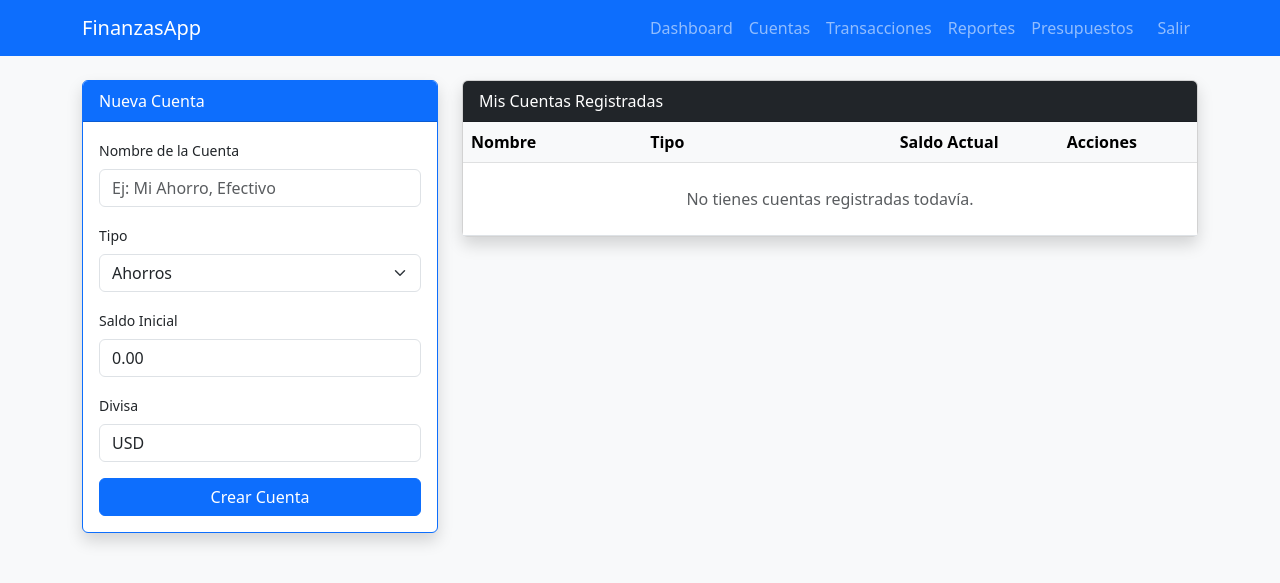
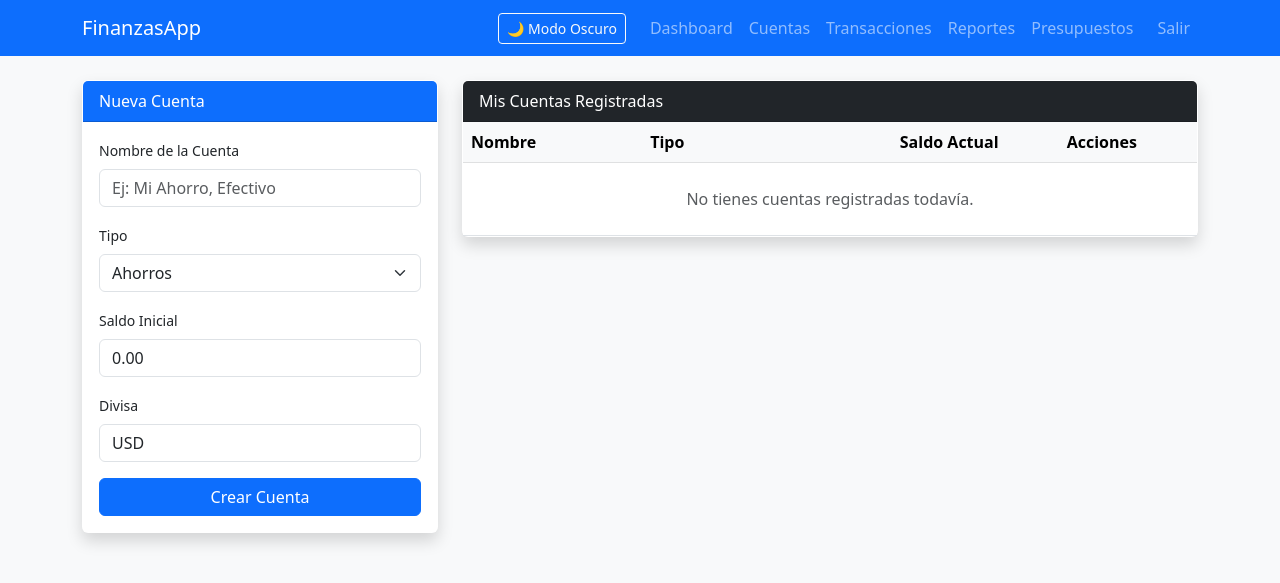
Before and after one commit to rafapolo22/FinanzasApp, a Flask app: page /cuentas in a window 1280 px wide. Shown: the top 583 px of the page. Run offline with Flask 3, Linux system fonts and the light colour scheme; the visitor is signed in with stand-in values (Sample User, id 1); data that the repository does not hold is empty.

Commit message:
Feature: modo oscuro con toggle y persistencia

```diff
--- a/templates/layout.html
+++ b/templates/layout.html
@@ -5,8 +5,61 @@
     <meta name="viewport" content="width=device-width, initial-scale=1.0">
     <title>FinanzasApp</title>
     <link href="https://cdn.jsdelivr.net/npm/bootstrap@5.3.0/dist/css/bootstrap.min.css" rel="stylesheet">
+    <style>
+        :root {
+            --bg-color: #f8f9fa;
+            --text-color: #212529;
+            --card-bg: #ffffff;
+            --navbar-bg: #0d6efd;
+            --table-color: #212529;
+        }
+
+        [data-theme="dark"] {
+            --bg-color: #121212;
+            --text-color: #e0e0e0;
+            --card-bg: #1e1e1e;
+            --navbar-bg: #333333;
+            --table-color: #e0e0e0;
+        }
+
+        body {
+            background-color: var(--bg-color) !important;
+            color: var(--text-color) !important;
+            transition: background-color 0.3s, color 0.3s;
+        }
+
+        .card {
+            background-color: var(--card-bg) !important;
+            color: var(--text-color) !important;
+            border-color: rgba(255, 255, 255, 0.1) !important;
+        }
+
+        .navbar {
+            background-color: var(--navbar-bg) !important;
+        }
+
+        .table {
+            color: var(--table-color) !important;
+        }
+
+        .modal-content {
+            background-color: var(--card-bg) !important;
+            color: var(--text-color) !important;
+        }
+
+        /* Ajustes para tablas en modo oscuro */
+        [data-theme="dark"] .table {
+            --bs-table-bg: transparent;
+            --bs-table-color: var(--text-color);
+        }
+    </style>
 </head>
-<body class="bg-light">
+<body>
+    <script>
+        // Aplicar tema antes de renderizar para evitar destellos
+        const savedTheme = localStorage.getItem('theme') || 'light';
+        document.documentElement.setAttribute('data-theme', savedTheme);
+    </script>
     <nav class="navbar navbar-expand-lg navbar-dark bg-primary mb-4">
         <div class="container">
             <a class="navbar-brand" href="{{ url_for('dashboard') }}">FinanzasApp</a>
@@ -14,7 +67,12 @@
                 <span class="navbar-toggler-icon"></span>
             </button>
             <div class="collapse navbar-collapse" id="navbarNav">
-                <ul class="navbar-nav ms-auto">
+                <ul class="navbar-nav ms-auto align-items-center">
+                    <li class="nav-item">
+                        <button id="themeToggle" class="btn btn-sm btn-outline-light me-3">
+                            🌙 Modo Oscuro
+                        </button>
+                    </li>
                     {% if session.usuario_id %}
                     <li class="nav-item"><a class="nav-link" href="{{ url_for('dashboard') }}">Dashboard</a></li>
                     <li class="nav-item"><a class="nav-link" href="{{ url_for('gestion_cuentas') }}">Cuentas</a></li>
@@ -70,6 +128,25 @@
                 confirmBtn.setAttribute('href', deleteUrl);
             });
         }
+
+        // Lógica de Modo Oscuro
+        const themeToggle = document.getElementById('themeToggle');
+        themeToggle.addEventListener('click', () => {
+            const currentTheme = document.documentElement.getAttribute('data-theme');
+            const newTheme = currentTheme === 'dark' ? 'light' : 'dark';
+
+            document.documentElement.setAttribute('data-theme', newTheme);
+            localStorage.setItem('theme', newTheme);
+
+            updateToggleText(newTheme);
+        });
+
+        function updateToggleText(theme) {
+            themeToggle.innerHTML = theme === 'dark' ? '☀️ Modo Claro' : '🌙 Modo Oscuro';
+        }
+
+        // Inicializar texto del botón al cargar
+        updateToggleText(localStorage.getItem('theme') || 'light');
     </script>
 </body>
 </html>
```
